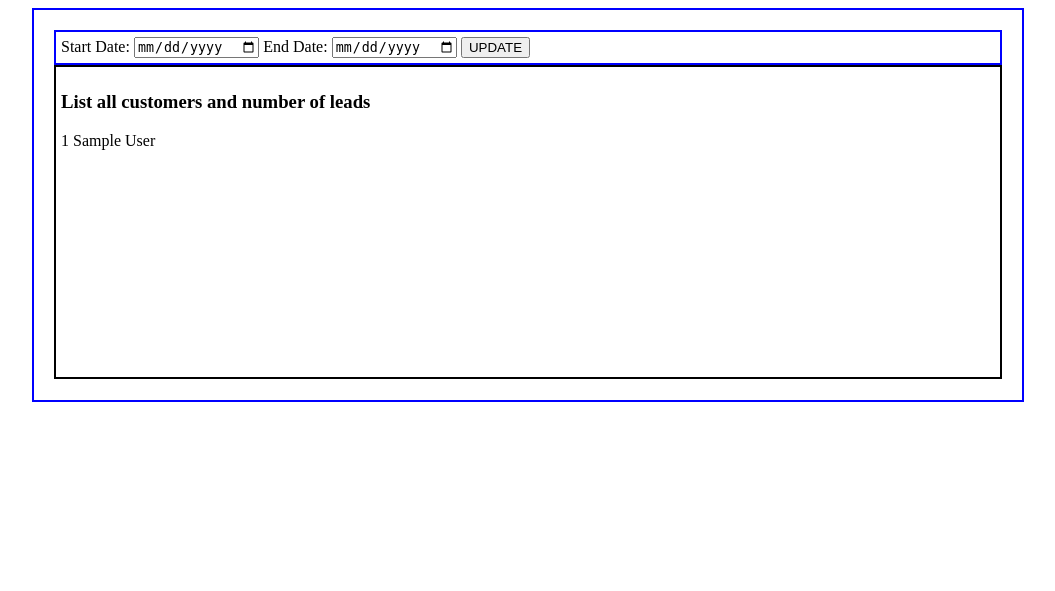
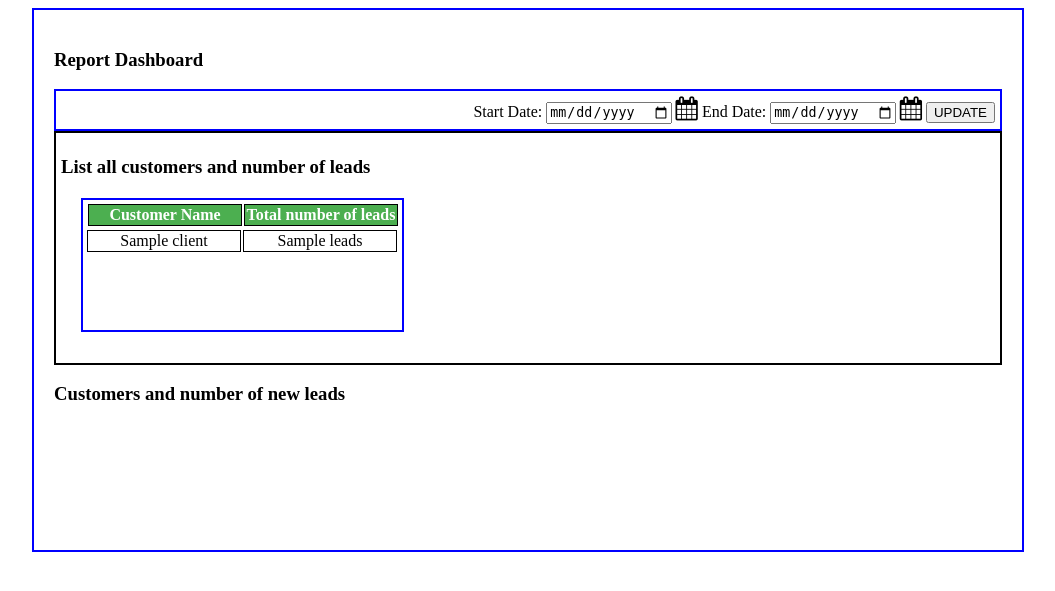
Before and after one commit to IanAranha/Flask_mySQL, a Flask app: template leads_gen_business/templates/index.html in a window 1280 px wide. Shown: the top 591 px of the page, without its empty margins (112-1167 px from the left). Run offline with Flask 2, Linux system fonts and the light colour scheme; the template is opened without the code that fills it: most values are stand-ins (such as "Sample title", 1, 10 or a date in 2020); some libraries are stand-ins or nearby versions.

Commit message:
Adding the semi-completed Leads and Client project exit()

```diff
--- a/leads_gen_business/server.py
+++ b/leads_gen_business/server.py
@@ -6,8 +6,10 @@ app = Flask(__name__)
 @app.route('/')
 def index():
     mysql = connectToMySQL('lead_gen_business')
-    all_clients = mysql.query_db('SELECT * FROM clients')
-    return render_template('index.html', clients = all_clients)
+    all_clients = mysql.query_db(
+        "SELECT CONCAT(clients.first_name,' ', clients.last_name) AS 'Name', COUNT(leads.leads_id) AS 'Leads' FROM clients JOIN sites ON sites.client_id = clients.client_id JOIN leads ON leads.site_id = sites.site_id GROUP BY CONCAT(clients.first_name,' ', clients.last_name)")
+    print (all_clients)
+    return render_template('index.html', clients=all_clients)
 
 
 if __name__ == '__main__':
--- a/leads_gen_business/static/css/myStyle.css
+++ b/leads_gen_business/static/css/myStyle.css
@@ -2,7 +2,7 @@
     border: 2px solid blue;
     width: 75%;
     margin: auto;
-    height: 350px;
+    height: 500px;
     padding: 20px;
 }
 
@@ -11,12 +11,58 @@
     padding: 5px;
     display: block;
     height: auto;
+    text-align: right;
 }
 
 #display_box{
     border: 2px solid black;
     padding: 5px;
     display: block;
-    height: 300px;
+    height: 220px;
+}
+
+
+#display_table_box{
+    height: 170px;
+}
+
+#display_table{
+    border: 2px solid blue;
+    width: auto;
+    height: auto;
     overflow-y: scroll;
+    align-items: center;
+    margin: 20px;
 }
+
+#display_table thead{
+    display: block;
+    padding-left: 1px;
+}
+
+#display_table th{
+    border: 1px solid black;
+    padding-left: auto;
+    width: 150px;
+    text-align: center;
+    background-color: #4CAF50;
+    color: white;
+}
+
+#display_table tbody{
+    display: block;
+    overflow: auto;
+    height: 100px;
+    width: auto;
+}
+
+#display_table td{
+    border: 1px solid black;
+    padding-left: auto;
+    width: 150px;
+    text-align: center;
+}
+
+#display_table tr:nth-child(even){
+    background-color: #A9A9A9;
+}
--- a/leads_gen_business/templates/index.html
+++ b/leads_gen_business/templates/index.html
@@ -3,24 +3,76 @@
     <head>
         <meta charset="utf-8">
         <title>LEAD_GEN_BUSINESS</title>
+        <link rel="stylesheet" href="https://cdnjs.cloudflare.com/ajax/libs/font-awesome/4.7.0/css/font-awesome.min.css">
         <link rel="stylesheet"  type='text/css' href="{{ url_for('static', filename='css/myStyle.css')}}">
+        <script>
+            window.onload = function () {
+
+            var options = {
+	            title: {
+		            text: "Customer Leads"
+	                },
+	            subtitles: [{
+		            text: "As of"
+	               }],
+	            animationEnabled: true,
+	            data: [{
+		            type: "pie",
+		            startAngle: 40,
+		            toolTipContent: "<b>{label}</b>: {y}%",
+		            showInLegend: "true",
+		            legendText: "{label}",
+		            indexLabelFontSize: 16,
+		            indexLabel: "{label} - {y}%",
+		            dataPoints: [
+                        { y: 16, label: 'Alexa Schoreder' },
+                        { y: 2, label: 'Alvin Malone' },
+			        ]
+                }]
+            };
+                $("#chartContainer").CanvasJSChart(options);
+            }
+        </script>
     </head>
     <body>
         <div id='container'>
+            <div>
+                <h3>Report Dashboard</h3>
+            </div>
             <div id='update_bar'>
                 <form>
                     Start Date: <input type="date" name="startdate" />
+                    <i class="fa fa-calendar" style="font-size:24px"></i>
                     End Date: <input type= "date" name='enddate' />
+                    <i class="fa fa-calendar" style="font-size:24px"></i>
                     <input type="submit" value='UPDATE' />
                 </form>
             </div>
             <div id='display_box'>
-                <h3>List all customers and number of leads</h3>
-                {%for client in clients%}
-                    {{client.client_id}}
-                    {{client.first_name}}
-                    {{client.last_name}}<br />
-                {%endfor%}
+                <div>
+                    <h3>List all customers and number of leads</h3>
+                </div>
+                <div id='display_table_box'>
+                    <table id='display_table'>
+                        <thead>
+                            <th>Customer Name</th>
+                            <th>Total number of leads</th>
+                        </thead>
+                        <tbody>
+                            {%for client in clients%}
+                                <tr>
+                                    <td>{{client.Name}}</td>
+                                    <td>{{client.Leads}}</td>
+                                </tr>
+                            {%endfor%}
+                        </tbody>
+                    </table>
+                </div>
+            </div>
+            <div>
+                <h3>Customers and number of new leads</h3>
+                <script src="https://canvasjs.com/assets/script/jquery-1.11.1.min.js"></script>
+                <script src="https://canvasjs.com/assets/script/jquery.canvasjs.min.js"></script>
             </div>
         </div>
     </body>
```
